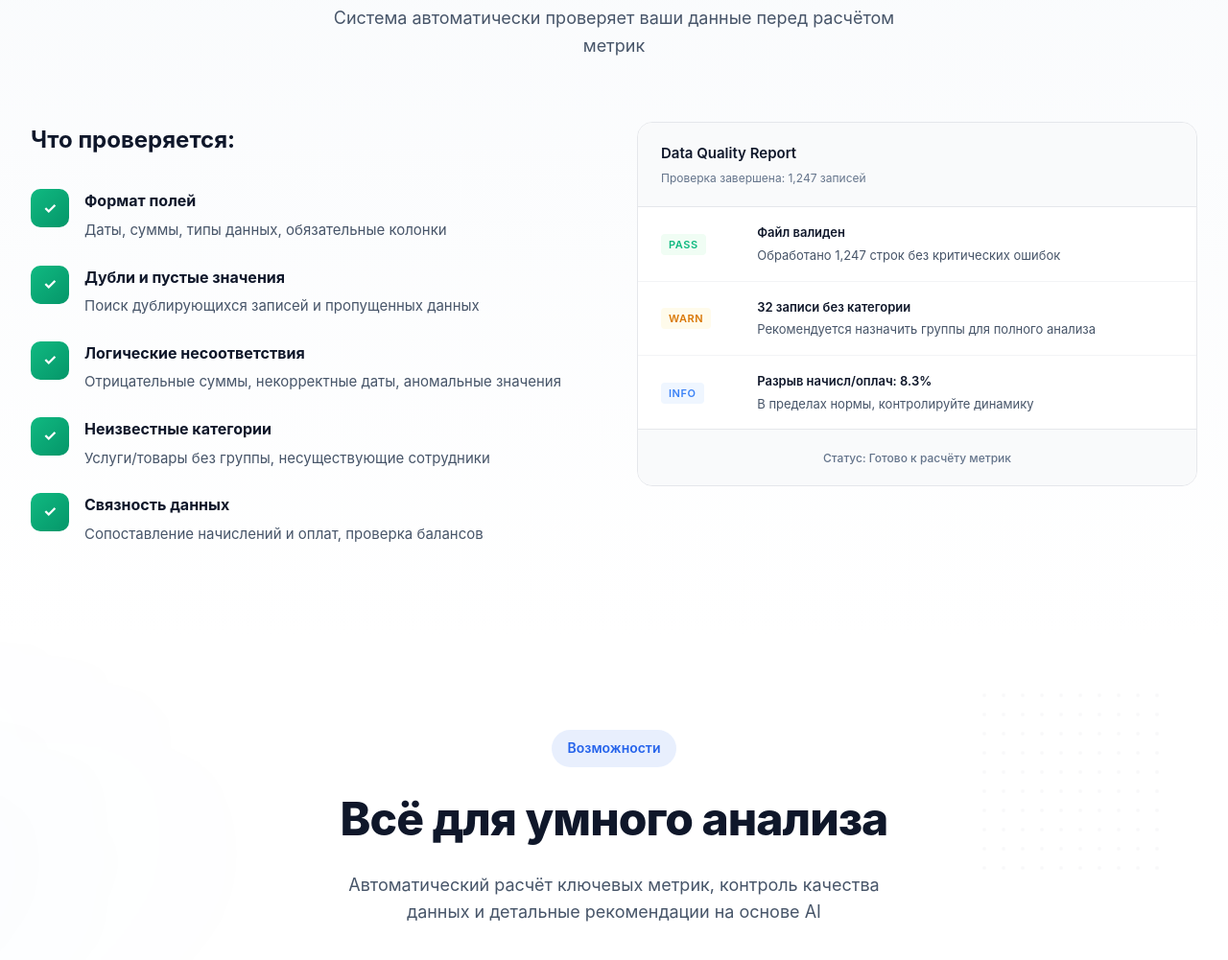
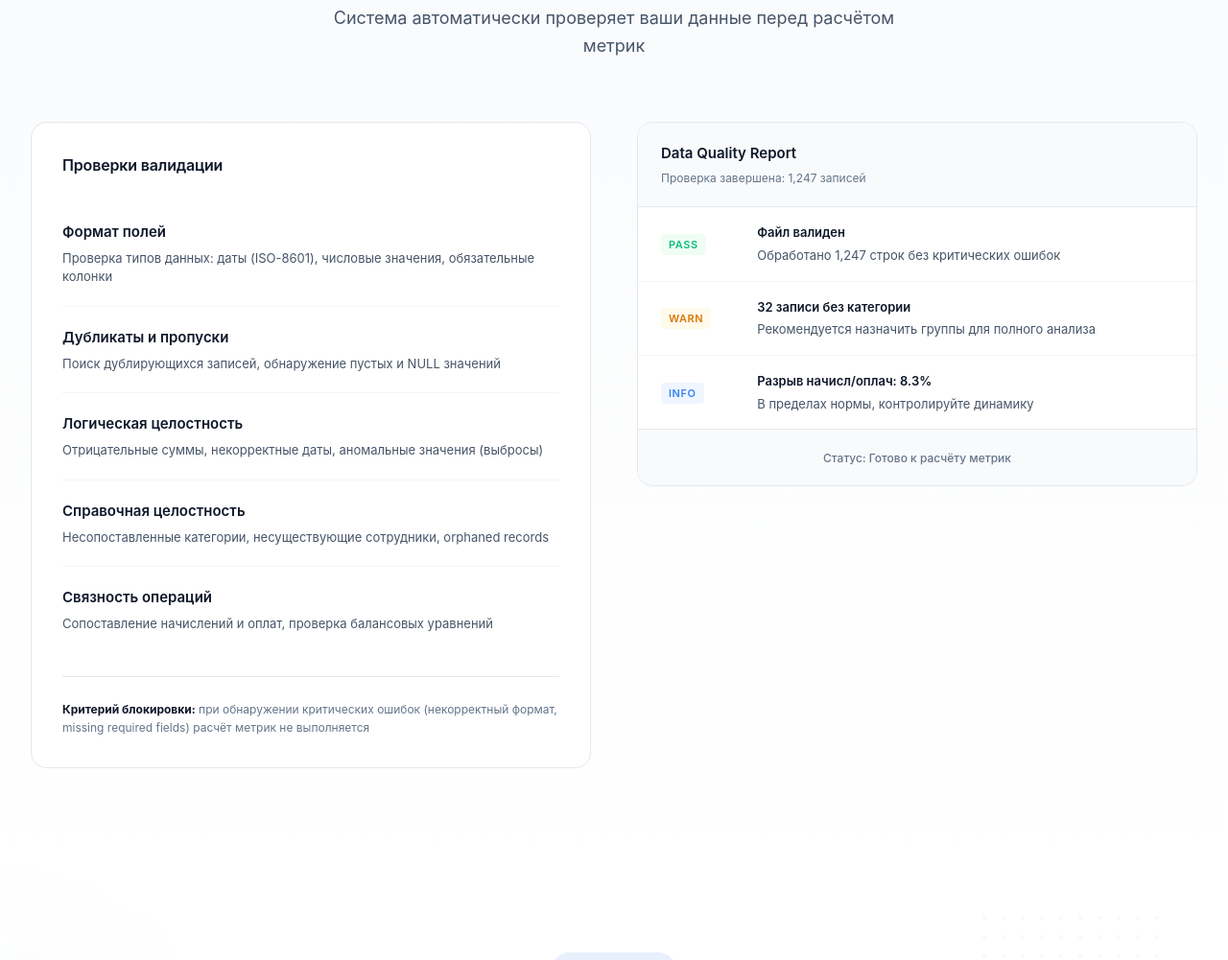
Before and after one commit to Ne4to777/financial-ai-analytics, a plain HTML site: page mindmap/prototypes/01-landing.html in a window 1280 px wide. Shown: the part 1440-2441 px from the top of the page at 96% size. Drawn offline with Linux system fonts and the light colour scheme.

Commit message:
design: transform Data Quality checks list from marketing to technical
BEFORE (Marketing Style):
- Green gradient boxes (40x40px) with checkmarks ✓
- background: linear-gradient(135deg, #10b981, #059669)
- Large decorative icons
- Bright colors, rounded corners
- Marketing-focused presentation

AFTER (Technical Documentation):
- Clean white card with border (#e5e7eb)
- Simple list format with separators
- No decorative elements, no checkmarks
- Professional section header: 'Проверки валидации'
- 5 validation categories with technical descriptions:

  1. Формат полей
     - Technical: ISO-8601, числовые значения, required columns

  2. Дубликаты и пропуски
     - Technical: duplicates, NULL values

  3. Логическая целостность
     - Technical: negative amounts, аномальные значения (выбросы)

  4. Справочная целостность
     - Technical: orphaned records, несуществующие references

  5. Связность операций
     - Technical: балансовые уравнения

- Added footer with blocking criteria
- Border separators between items (1px solid #f3f4f6)
- Consistent padding (1.25rem vertical)
- Technical terminology instead of consumer language

TYPOGRAPHY:
- Header: 1rem, font-weight 600
- Titles: 0.9375rem, font-weight 600
- Descriptions: 0.8125rem, line-height 1.5
- Footer: 0.75rem

RESULT:
From: SaaS marketing checklist
To: Enterprise technical documentation

Matches professional BI style of hero and results sections

```diff
--- a/mindmap/prototypes/01-landing.html
+++ b/mindmap/prototypes/01-landing.html
@@ -1149,51 +1149,40 @@
 
             <div style="display: grid; grid-template-columns: 1fr 1fr; gap: 3rem; margin-top: 4rem; align-items: start;">
                 <!-- Left: Checks list -->
-                <div>
-                    <h3 style="font-size: 1.5rem; font-weight: 700; margin-bottom: 2rem; color: var(--text-primary);">
-                        Что проверяется:
+                <div style="background: white; border-radius: 16px; border: 1px solid #e5e7eb; padding: 2rem;">
+                    <h3 style="font-size: 1rem; font-weight: 600; margin-bottom: 1.5rem; color: var(--text-primary); letter-spacing: -0.01em;">
+                        Проверки валидации
                     </h3>
 
-                    <div style="display: flex; flex-direction: column; gap: 1.5rem;">
-                        <div style="display: flex; gap: 1rem; align-items: start;">
-                            <div style="width: 40px; height: 40px; min-width: 40px; background: linear-gradient(135deg, #10b981 0%, #059669 100%); border-radius: 10px; display: flex; align-items: center; justify-content: center; color: white; font-weight: 700;">✓</div>
-                            <div>
-                                <strong style="color: var(--text-primary); display: block; margin-bottom: 0.25rem;">Формат полей</strong>
-                                <span style="color: var(--text-secondary); font-size: 0.9375rem;">Даты, суммы, типы данных, обязательные колонки</span>
-                            </div>
+                    <div style="display: flex; flex-direction: column; gap: 0;">
+                        <div style="padding: 1.25rem 0; border-bottom: 1px solid #f3f4f6;">
+                            <div style="font-weight: 600; color: var(--text-primary); margin-bottom: 0.375rem; font-size: 0.9375rem;">Формат полей</div>
+                            <div style="color: var(--text-secondary); font-size: 0.8125rem; line-height: 1.5;">Проверка типов данных: даты (ISO-8601), числовые значения, обязательные колонки</div>
                         </div>
 
-                        <div style="display: flex; gap: 1rem; align-items: start;">
-                            <div style="width: 40px; height: 40px; min-width: 40px; background: linear-gradient(135deg, #10b981 0%, #059669 100%); border-radius: 10px; display: flex; align-items: center; justify-content: center; color: white; font-weight: 700;">✓</div>
-                            <div>
-                                <strong style="color: var(--text-primary); display: block; margin-bottom: 0.25rem;">Дубли и пустые значения</strong>
-                                <span style="color: var(--text-secondary); font-size: 0.9375rem;">Поиск дублирующихся записей и пропущенных данных</span>
-                            </div>
+                        <div style="padding: 1.25rem 0; border-bottom: 1px solid #f3f4f6;">
+                            <div style="font-weight: 600; color: var(--text-primary); margin-bottom: 0.375rem; font-size: 0.9375rem;">Дубликаты и пропуски</div>
+                            <div style="color: var(--text-secondary); font-size: 0.8125rem; line-height: 1.5;">Поиск дублирующихся записей, обнаружение пустых и NULL значений</div>
                         </div>
 
-                        <div style="display: flex; gap: 1rem; align-items: start;">
-                            <div style="width: 40px; height: 40px; min-width: 40px; background: linear-gradient(135deg, #10b981 0%, #059669 100%); border-radius: 10px; display: flex; align-items: center; justify-content: center; color: white; font-weight: 700;">✓</div>
-                            <div>
-                                <strong style="color: var(--text-primary); display: block; margin-bottom: 0.25rem;">Логические несоответствия</strong>
-                                <span style="color: var(--text-secondary); font-size: 0.9375rem;">Отрицательные суммы, некорректные даты, аномальные значения</span>
-                            </div>
+                        <div style="padding: 1.25rem 0; border-bottom: 1px solid #f3f4f6;">
+                            <div style="font-weight: 600; color: var(--text-primary); margin-bottom: 0.375rem; font-size: 0.9375rem;">Логическая целостность</div>
+                            <div style="color: var(--text-secondary); font-size: 0.8125rem; line-height: 1.5;">Отрицательные суммы, некорректные даты, аномальные значения (выбросы)</div>
                         </div>
 
-                        <div style="display: flex; gap: 1rem; align-items: start;">
-                            <div style="width: 40px; height: 40px; min-width: 40px; background: linear-gradient(135deg, #10b981 0%, #059669 100%); border-radius: 10px; display: flex; align-items: center; justify-content: center; color: white; font-weight: 700;">✓</div>
-                            <div>
-                                <strong style="color: var(--text-primary); display: block; margin-bottom: 0.25rem;">Неизвестные категории</strong>
-                                <span style="color: var(--text-secondary); font-size: 0.9375rem;">Услуги/товары без группы, несуществующие сотрудники</span>
-                            </div>
+                        <div style="padding: 1.25rem 0; border-bottom: 1px solid #f3f4f6;">
+                            <div style="font-weight: 600; color: var(--text-primary); margin-bottom: 0.375rem; font-size: 0.9375rem;">Справочная целостность</div>
+                            <div style="color: var(--text-secondary); font-size: 0.8125rem; line-height: 1.5;">Несопоставленные категории, несуществующие сотрудники, orphaned records</div>
                         </div>
 
-                        <div style="display: flex; gap: 1rem; align-items: start;">
-                            <div style="width: 40px; height: 40px; min-width: 40px; background: linear-gradient(135deg, #10b981 0%, #059669 100%); border-radius: 10px; display: flex; align-items: center; justify-content: center; color: white; font-weight: 700;">✓</div>
-                            <div>
-                                <strong style="color: var(--text-primary); display: block; margin-bottom: 0.25rem;">Связность данных</strong>
-                                <span style="color: var(--text-secondary); font-size: 0.9375rem;">Сопоставление начислений и оплат, проверка балансов</span>
-                            </div>
+                        <div style="padding: 1.25rem 0;">
+                            <div style="font-weight: 600; color: var(--text-primary); margin-bottom: 0.375rem; font-size: 0.9375rem;">Связность операций</div>
+                            <div style="color: var(--text-secondary); font-size: 0.8125rem; line-height: 1.5;">Сопоставление начислений и оплат, проверка балансовых уравнений</div>
                         </div>
+                    </div>
+
+                    <div style="margin-top: 1.5rem; padding-top: 1.5rem; border-top: 1px solid #e5e7eb; font-size: 0.75rem; color: var(--text-muted);">
+                        <strong style="color: var(--text-primary);">Критерий блокировки:</strong> при обнаружении критических ошибок (некорректный формат, missing required fields) расчёт метрик не выполняется
                     </div>
                 </div>
 
```
